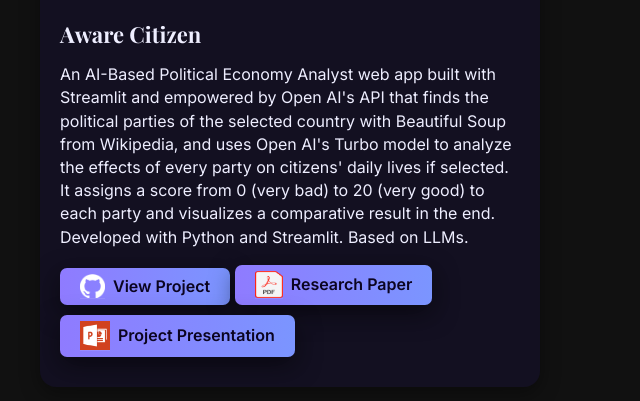
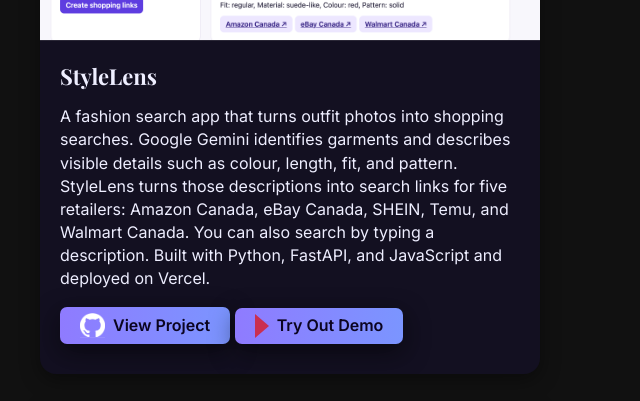
Before and after one commit to AtenaJP22/Atena-Jafari-Parsa, a Flask app: page /projects in a window 1280 px wide. Shown: the part 2558-2959 px from the top of the page, without its empty margins (0-640 px from the left). Run offline with Flask 3, Linux system fonts and the light colour scheme.

Commit message:
StyleLens added to projects

```diff
--- a/templates/projects.html
+++ b/templates/projects.html
@@ -133,6 +133,59 @@
                 >
                   View Project
                 </span>     </a>
+          </div>
+        </div>
+
+        <div class="project-card" id="stylelens">
+          <img
+            src="{{ url_for('static', filename='images/stylelens.png') }}"
+            alt="StyleLens showing garment details and retailer search links"
+            loading="lazy"
+          >
+
+          <div class="project-info">
+            <h2>StyleLens</h2>
+
+            <p
+              data-en="A fashion search app that turns outfit photos into shopping searches. Google Gemini identifies garments and describes visible details such as colour, length, fit, and pattern. StyleLens turns those descriptions into search links for five retailers: Amazon Canada, eBay Canada, SHEIN, Temu, and Walmart Canada. You can also search by typing a description. Built with Python, FastAPI, and JavaScript and deployed on Vercel."
+
+              data-tr="Kombin fotoğraflarını alışveriş aramalarına dönüştüren bir moda arama uygulaması. Google Gemini, fotoğraftaki kıyafetleri tanır ve renk, uzunluk, kalıp ve desen gibi görünür özellikleri açıklar. StyleLens, bu açıklamalardan Amazon Canada, eBay Canada, SHEIN, Temu ve Walmart Canada için arama bağlantıları oluşturur. Bir açıklama yazarak da arama yapabilirsiniz. Python, FastAPI ve JavaScript ile geliştirildi ve Vercel üzerinde yayına alındı."
+
+              data-fa="یک اپلیکیشن جست‌وجوی پوشاک که عکس استایل را به جست‌وجوی خرید تبدیل می‌کند. گوگل Gemini لباس‌های موجود در عکس را شناسایی می‌کند و ویژگی‌های قابل مشاهده مانند رنگ، قد، فرم و طرح را توصیف می‌کند. StyleLens از این توضیحات برای ساخت لینک جست‌وجو در پنج فروشگاه Amazon Canada، eBay Canada، SHEIN، Temu و Walmart Canada استفاده می‌کند. امکان جست‌وجو با وارد کردن توضیحات متنی نیز وجود دارد. این اپلیکیشن با Python، FastAPI و JavaScript توسعه یافته و روی Vercel منتشر شده است."
+            >
+              A fashion search app that turns outfit photos into shopping searches.
+              Google Gemini identifies garments and describes visible details such as
+              colour, length, fit, and pattern. StyleLens turns those descriptions into
+              search links for five retailers: Amazon Canada, eBay Canada, SHEIN, Temu,
+              and Walmart Canada. You can also search by typing a description. Built
+              with Python, FastAPI, and JavaScript and deployed on Vercel.
+            </p>
+
+            <a class="btn primary"
+            data-en="<img src='{{ url_for('static', filename='images/github.png') }}' alt='GitHub' style='width:25px; height:25px;'> View Project"
+            data-tr="<img src='{{ url_for('static', filename='images/github.png') }}' alt='GitHub' style='width:25px; height:25px;'> Projeyi Görüntüle"
+            data-fa="<img src='{{ url_for('static', filename='images/github.png') }}' alt='GitHub' style='width:25px; height:25px;'> مشاهده پروژه"
+            href="https://github.com/AtenaJP22/style-lens"
+            target="_blank"
+            rel="noopener noreferrer"
+            style="margin-bottom: 10px; display: inline-flex; align-items: center; gap: 8px;">
+            <img src="{{ url_for('static', filename='images/github.png') }}" alt="GitHub" style="width:25px; height:25px;">
+            View Project
+            </a>
+
+            <a
+              class="btn primary live-demo"
+              href="https://style-lens-five.vercel.app/index.html"
+              target="_blank"
+              rel="noopener noreferrer"
+              style="margin-bottom: 10px; display: inline-flex; align-items: center; gap: 8px;"
+              data-en="Try Out Demo"
+              data-tr="Canlı Demo"
+              data-fa="دموی آنلاین"
+            >
+              Try Out Demo
+            </a>
+
           </div>
         </div>
 
@@ -563,11 +616,11 @@
           target="_blank"
           rel="noopener noreferrer"
           style="margin-bottom: 10px; display: inline-flex; align-items: center; gap: 8px;"
-          data-en="Live Demo"
+          data-en="Try Out Demo"
           data-tr="Canlı Demo"
           data-fa="دموی آنلاین"
         >
-          Live Demo
+          Try Out Demo
         </a>
 
       </div>
```
Also changed, not shown: static/images/stylelens.png (added).
